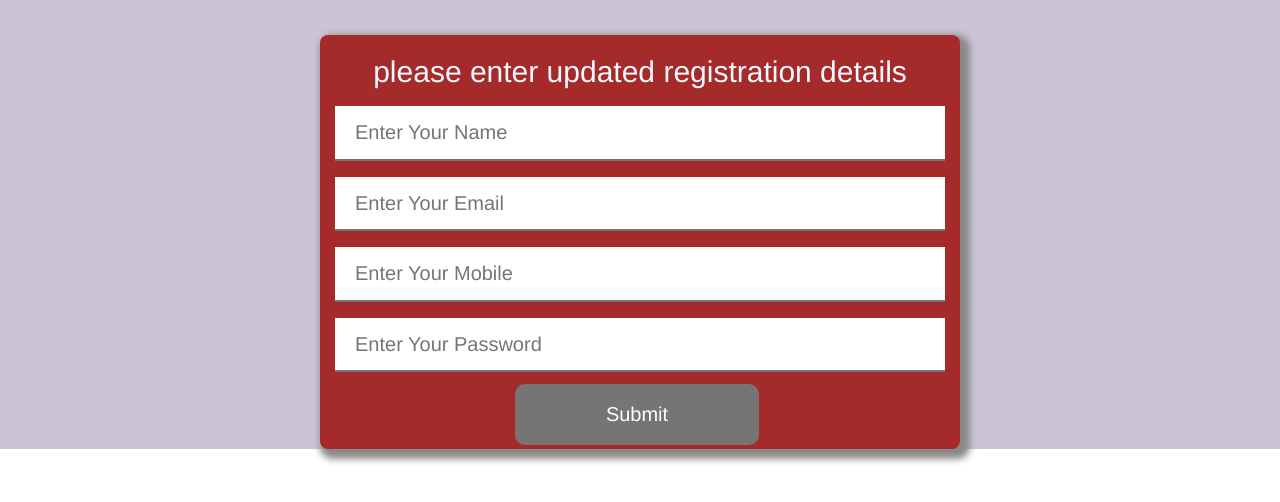
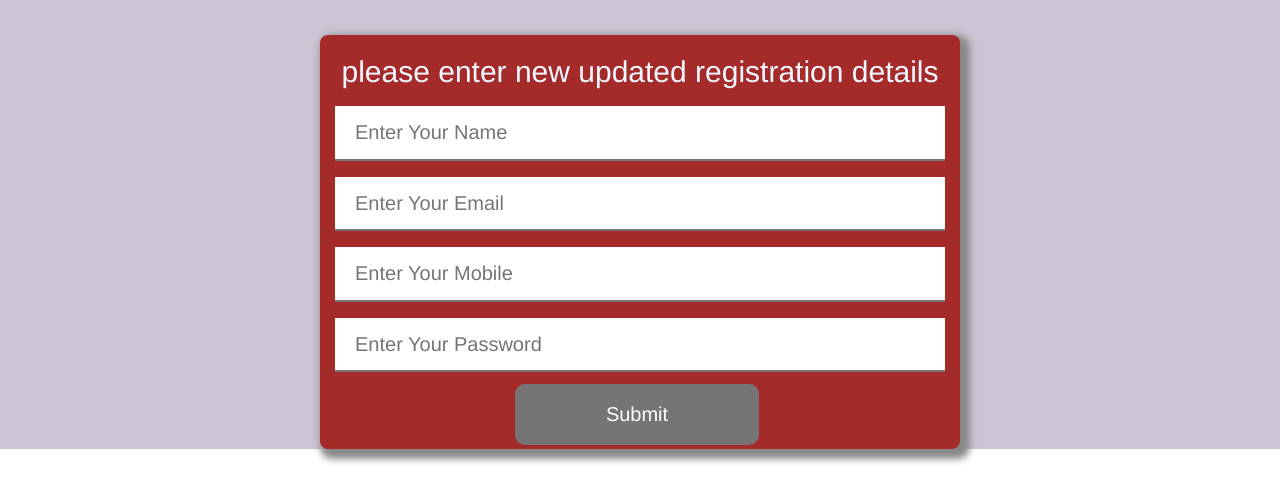
Before and after one commit to raushangiri/raushangiri, a website: page index.html in a window 1280 px wide. Drawn offline with nearby package versions, Linux system fonts and the light colour scheme.

Commit message:
Update index.html

```diff
--- a/index.html
+++ b/index.html
@@ -22,7 +22,7 @@
             </div>
             <div class="col-md-6 main" style="background-color: brown;">
                 <form action="/sign_up" method="POST">
-                    <h2>please enter updated registration details</h2>
+                    <h2>please enter new updated registration details</h2>
                     <input type="text" class="box" id="name" name="name" placeholder="Enter Your Name" required />
                     <br>
                     <input type="text" class="box" id="email" name="email" placeholder="Enter Your Email" required unique/>
```
